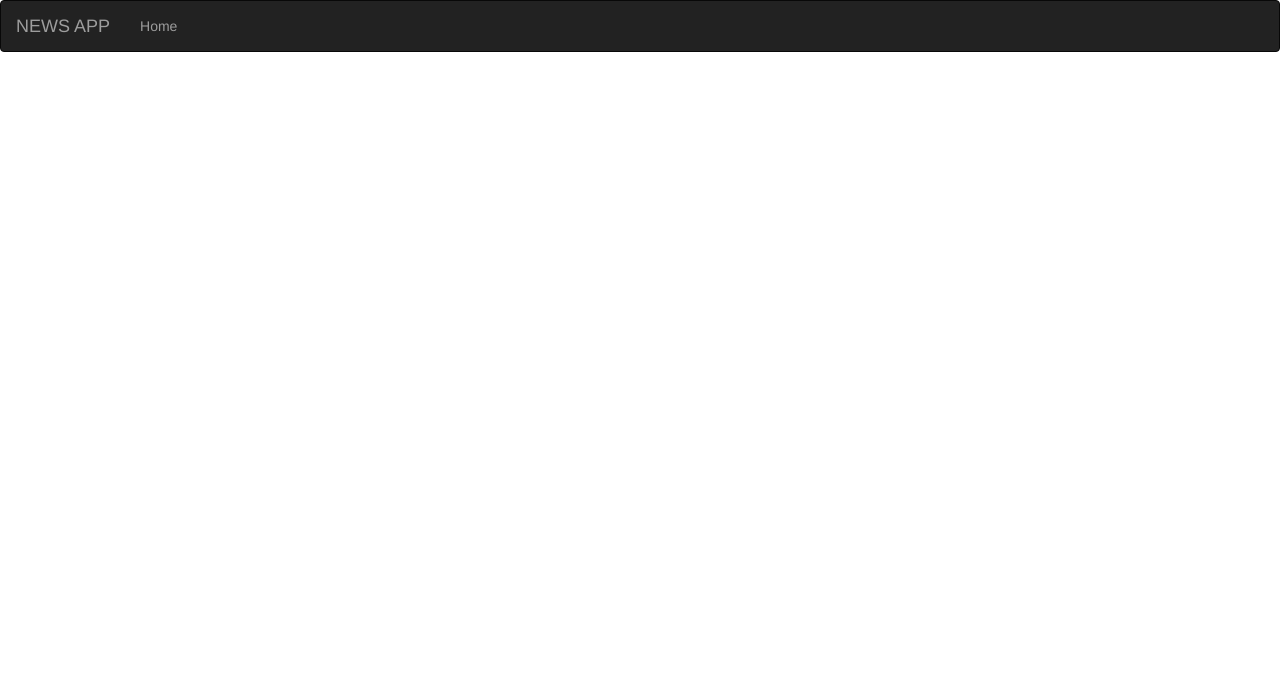
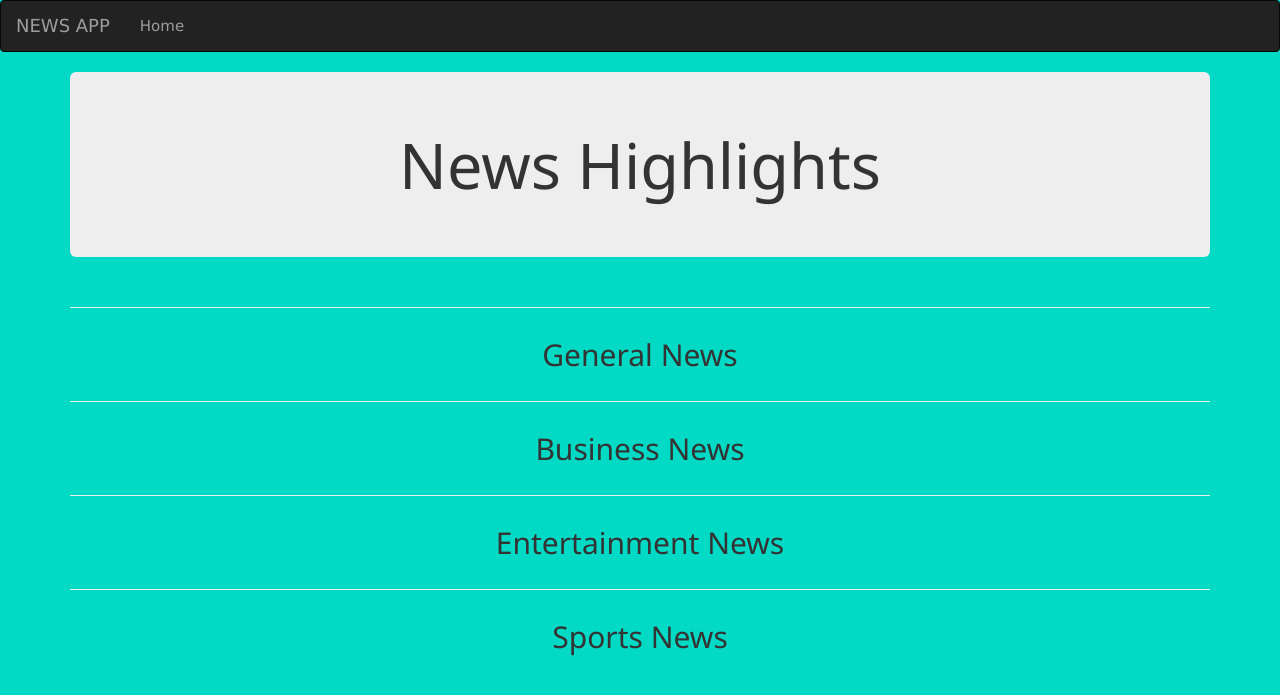
Before and after one commit to Mugo-Ndungu/newsApp, a Flask app: template app/templates/index.html in a window 1280 px wide. Shown: the top 695 px of the page. Run offline with Flask 2, Linux system fonts and the light colour scheme; the template is opened without the code that fills it, so the values that code supplies are empty; parts of the project's set-up code (start-up, migrations or seed data) failed here and were passed over; some libraries are stand-ins or nearby versions.

Commit message:
Add styles to project

```diff
--- a/app/__init__.py
+++ b/app/__init__.py
@@ -3,7 +3,7 @@ from .config import DevConfig
 from flask_bootstrap import Bootstrap
 
 # Initializing application
-app = Flask(__name__)
+app = Flask(__name__,instance_relative_config=True)
 
 
 # Setting up Configuration
--- a/app/config.py
+++ b/app/config.py
@@ -5,7 +5,7 @@ class Config:
 
     NEWS_API_BASE_URL = 'https://newsapi.org/v2/sources?language=en&category={}&apiKey={}'
     EVERYTHING_SOURCE_BASE_URL = 'https://newsapi.org/v2/everything?language=en&category={}&apiKey={}'
-    NEWS_API_KEY = '212b0b391fb8496e859d04f7f34ed150'
+
 
 
 class ProdConfig(Config):
--- a/app/error.py
+++ b/app/error.py
@@ -6,4 +6,4 @@ def four_zero_four(error):
     '''
     Function that Renders the 404 Page
     '''
-    return render_template('404.html'),404
+    return render_template('fourowfour.html'),404
--- a/app/static/css/index.css
+++ b/app/static/css/index.css
@@ -1,83 +1,6 @@
-
-
-.heading {
-    text-align: center;
-    font-family: 'Allura';
-    background-color: #222;
+body{
+    background-color: #03DAc6;
 }
-
-h1 {
-    padding-top: 10rem;
-    padding-bottom: 10rem;
-    font-size: 70px;
-    word-wrap: break-word;
-    color: white
+.single-source{
+    background-color: #ffffff;
 }
-
-.categories {
-    text-align: center;
-    margin-top: 2rem;
-}
-.categories h2{
-    font-family: 'Julius Sans One';
-}
-.single-news {
-    box-shadow: 2px 4px 12px 2px #DCDCDC;
-    margin: 1rem;
-    padding-top: 1rem;
-    padding-bottom: 1rem;
-    border-radius: 8px;
-}
-
-.news-name {
-    text-align: right;
-}
-
-.news-details {
-    border-left: 1px solid rgba(88, 88, 88, 0.548)
-}
-
-.articles-details img {
-    max-width: 100%;
-}
-
-.articles-details {
-    box-shadow: 2px 4px 12px 2px #DCDCDC;
-    margin: 1rem;
-    padding: 0;
-    border-radius: 10px;
-}
-
-.words {
-    padding-right: 20px;
-    padding-left: 20px;
-    padding-top: 20px;
-}
-.words p{
-    font-family: 'Mallanna';
-}
-img:hover {
-    opacity: 0.5;
-    cursor: pointer;
-}
-
-.row {
-    display: flex;
-    justify-content: center;
-}
-.small{
-    margin-bottom: 0
-}
-h3{
-    font-family: 'Julius Sans One';
-    word-wrap: break-word;
-}
-h4{
-    font-family: 'Josefin Sans';
-}
-p{
-    word-wrap: break-word;
-}
-.heading #search{
-    margin-top: 25rem;
-}
--- a/app/templates/base.html
+++ b/app/templates/base.html
@@ -1,5 +1,16 @@
 {% extends 'bootstrap/base.html'%}
-<!-- Navbar block  -->
+
+<!-- Styles Block -->
+{% block styles %}
+{{ super() }}
+<link rel="stylesheet" href="https://www.w3schools.com/w3css/4/w3.css">
+<link href="{{url_for('static',filename='css/index.css')}}" rel="stylesheet">
+{% endblock %}
+
 {% block navbar %}
-    {% include 'navbar.html' %}
+    {% include 'navbar.html'%}
 {% endblock %}
+
+{% block scripts %}
+{{super()}}
+{% endblock %}
--- a/app/templates/index.html
+++ b/app/templates/index.html
@@ -1,34 +1,39 @@
-{% extends 'base.html' %}
-{% import 'macros.html' as macro%}
+{% extends 'base.html'%}
+{% import 'macros.html' as macro %}
 
-
-{% block Content %}
+{% block content%}
 <div class="container">
+    <div class="row container-fluid" id="top">
+        <div class="col-md-12 jumbotron jumbotron-fluid">
+            <h1 class="text-center">News Highlights</h1>
+        </div>
+    </div>
+    <hr>
     <div class="row">
         <div class="col-md-12 categories">
-            <h2>General News</h2>
+            <h2 class="text-center">General News</h2>
         </div>
-        {{macro.newsCategories(general)}}
+        {{macro.sourceCategories(general)}}
     </div>
     <hr>
     <div class="row" id="business">
         <div class="col-md-12 categories">
-            <h2>Business News</h2>
+            <h2 class="text-center" >Business News</h2>
         </div>
-        {{macro.newsCategories(business)}}
+        {{macro.sourceCategories(business)}}
     </div>
+    <hr>
     <div class="row" id="entertainment">
         <div class="col-md-12 categories">
-            <h2>Business News</h2>
+            <h2 class="text-center">Entertainment News</h2>
         </div>
-        {{macro.newsCategories(business)}}
+        {{macro.sourceCategories(entertainment)}}
     </div>
+    <hr>
     <div class="row" id="sports">
         <div class="col-md-12 categories">
-            <h2>Business News</h2>
+            <h2 class="text-center">Sports News</h2>
         </div>
-        {{macro.newsCategories(business)}}
+        {{macro.sourceCategories(sports)}}
     </div>
-</div>
-
-{% endblock Content %}
+{% endblock%}
--- a/app/templates/macros.html
+++ b/app/templates/macros.html
@@ -1,19 +1,21 @@
-{% macro newsCategories(categories) %}
-{%for category in categories%}
-<div class="col-md-3 single-news">
-    <div class="row">
-        <div class="col-md-4 news-name">
-            <h3> {{category.name}} </h3>
-        </div>
-        <div class="col-md-7 news-details">
-            <p> {{category.description|truncate(150)}}
-                <br>
+
+{% macro sourceCategories(categories) %}
+{% for category in categories %}
+
+    <div class="col-md-3 single-source">
+        <div class="card-deck">
+            <div class="w3-card-4 page-header w3-container w3-blue">
+                <h3> {{category.name}} </h3>
+            </div>
+            <div class="w3-container">
+                <p> {{category.description|truncate(150)}}
+                </p>
+            </div>
+            <footer class="w3-container w3-blue">
                 <a href="/articles/{{category.id}}&40">Read Articles</a>
-            </p>
+            </footer>
         </div>
     </div>
-</div>
+
 {% endfor %}
 {% endmacro %}
-{% macro addMore() %}
-{% endmacro%}
```
Also changed, not shown: app/request.py (+28 -31 lines), app/views.py (+10 -12 lines).
